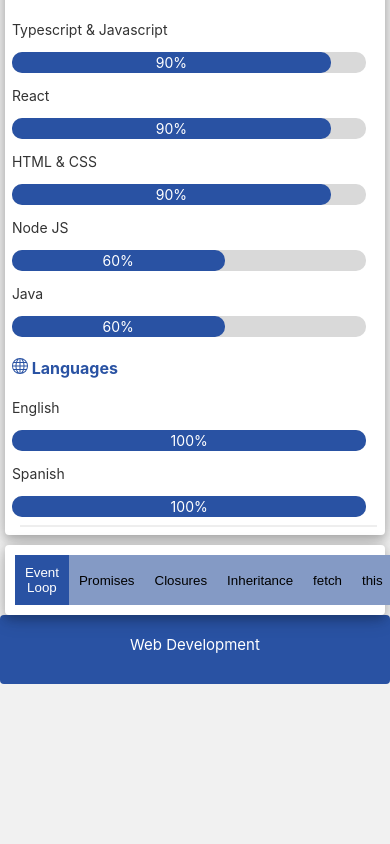
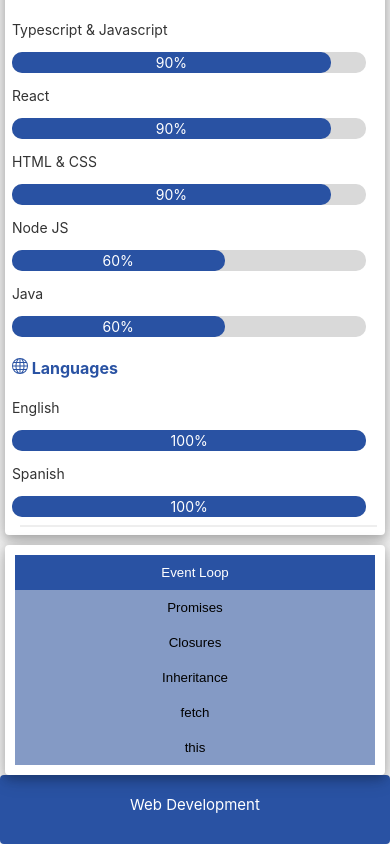
Before and after one commit to ivandax/ivandax_cv, a React (Create React App) app: page /content in a window 390 px wide. Shown: the part 734-1578 px from the top of the page. Before the commit the page ends 1418 px from the top, so only its background shows below. Built offline with nearby package versions, Linux system fonts and the light colour scheme.

Commit message:
Fix tabs display on mobile

```diff
--- a/src/App.css
+++ b/src/App.css
@@ -117,6 +117,10 @@
   margin-top: 10px;
 }
 
+.tabs {
+  flex-direction: column;
+}
+
 #footer_content {
   align-items: center;
   color: white;
@@ -187,4 +191,7 @@
     width: 800px;
   }
 
+  .tabs {
+    flex-direction: row;
+  }
 }
--- a/src/views/Content.js
+++ b/src/views/Content.js
@@ -43,7 +43,12 @@
 function Tabs({ activeSection, setActiveSection }) {
   return (
     <div
-      style={{ display: "flex", width: "100%", justifyContent: "space-evenly" }}
+      className="tabs"
+      style={{
+        display: "flex",
+        width: "100%",
+        justifyContent: "space-evenly",
+      }}
     >
       <button
         onClick={() => setActiveSection("event-loop")}
@@ -55,6 +60,7 @@
             activeSection === "event-loop" ? "#2952a3" : "#849ac5",
           color: activeSection === "event-loop" ? "white" : "black",
           flexGrow: 1,
+          cursor: "pointer",
         }}
       >
         Event Loop
@@ -68,6 +74,7 @@
           color: activeSection === "promises" ? "white" : "black",
           border: "none",
           flexGrow: 1,
+          cursor: "pointer",
         }}
       >
         Promises
@@ -81,6 +88,7 @@
           color: activeSection === "closures" ? "white" : "black",
           border: "none",
           flexGrow: 1,
+          cursor: "pointer",
         }}
       >
         Closures
@@ -95,6 +103,7 @@
           color: activeSection === "inheritance" ? "white" : "black",
           border: "none",
           flexGrow: 1,
+          cursor: "pointer",
         }}
       >
         Inheritance
@@ -108,6 +117,7 @@
           color: activeSection === "fetch" ? "white" : "black",
           border: "none",
           flexGrow: 1,
+          cursor: "pointer",
         }}
       >
         fetch
@@ -121,6 +131,7 @@
           color: activeSection === "this" ? "white" : "black",
           border: "none",
           flexGrow: 1,
+          cursor: "pointer",
         }}
       >
         this
```
